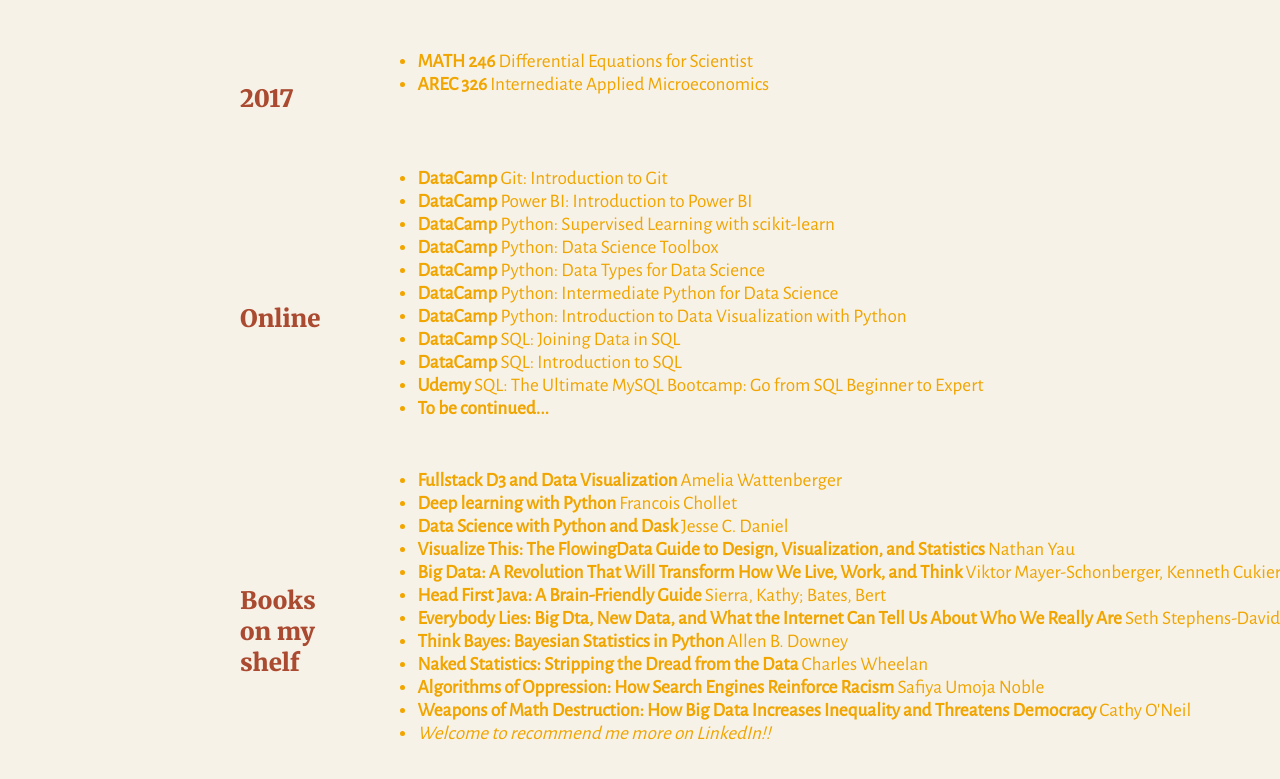
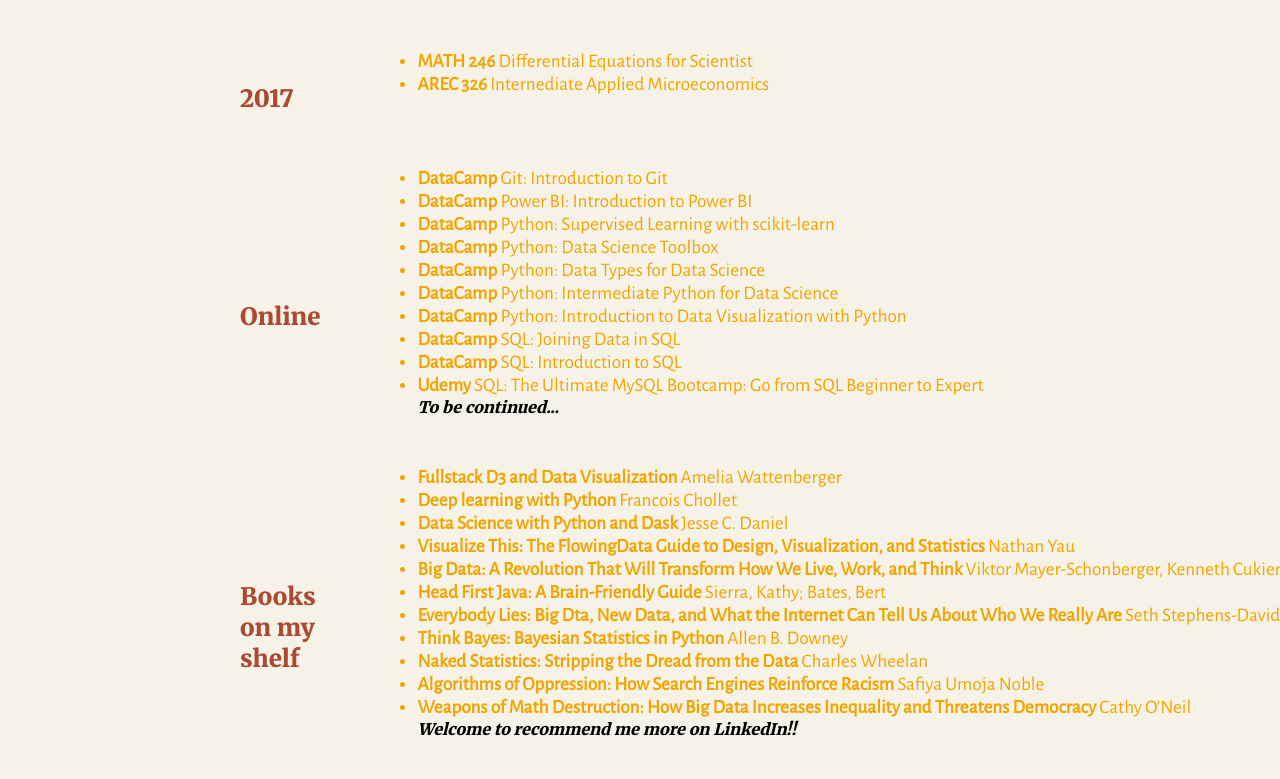
Before and after one commit to wanyun-yang/Web, a plain HTML site: page coursework.html in a window 1280 px wide. Shown: the part 857-1636 px from the top of the page. Drawn offline with nearby package versions, Linux system fonts and the light colour scheme; a web font is replaced by a local one.

Commit message:
Update coursework.html

```diff
--- a/coursework.html
+++ b/coursework.html
@@ -104,7 +104,7 @@
               <li><strong>DataCamp </strong>SQL: Joining Data in SQL</li>
               <li><strong>DataCamp </strong>SQL: Introduction to SQL</li>
               <li><strong>Udemy </strong>SQL: The Ultimate MySQL Bootcamp: Go from SQL Beginner to Expert</li>
-              <li><strong>To be continued... </strong></li>
+              <em>To be continued... </em>
             </ul>
           </td>
         </tr>
@@ -126,7 +126,7 @@
               <li><strong>Naked Statistics: Stripping the Dread from the Data </strong>Charles Wheelan</li>
               <li><strong>Algorithms of Oppression: How Search Engines Reinforce Racism </strong>Safiya Umoja Noble</li>
               <li><strong>Weapons of Math Destruction: How Big Data Increases Inequality and Threatens Democracy </strong>Cathy O'Neil</li>
-              <li><em>Welcome to recommend me more on LinkedIn!!</em></li>
+              <em>Welcome to recommend me more on LinkedIn!!</em>
             </ul>
           </td>
         </tr>
```
